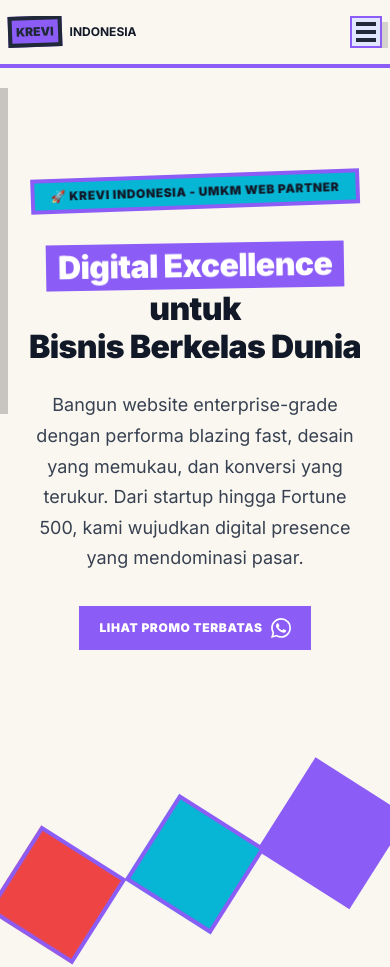
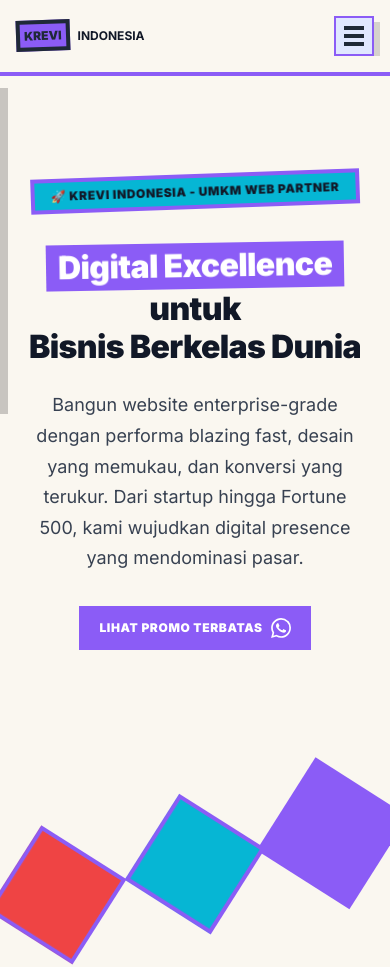
Before and after one commit to priyotriw/krevi, a plain HTML site: page index.html in a window 390 px wide. Shown: the top 967 px of the page. Drawn offline with Linux system fonts and the light colour scheme.

Commit message:
Improve mobile hamburger spacing and touch targets
- Increase nav-container padding from 8px to 16px for better spacing
- Add 4px margin-left to hamburger for distance from screen edge
- Increase hamburger padding from 4px to 8px for better touch targets
- Optimize mobile navbar spacing for professional appearance
- Maintain perfect fit for all mobile screen sizes
- Enhance user experience with comfortable touch interactions
- Ensure WCAG compliance with proper touch target sizes
- Improve visual hierarchy and balance in mobile navigation
- Preserve cross-device compatibility and performance
- Provide breathing room for better mobile usability

```diff
--- a/index.html
+++ b/index.html
@@ -92,7 +92,7 @@
                 <div class="about-visual">
                     <div class="about-image">
                         <div class="image-placeholder">
-                            <div class="placeholder-box">TENTANG KAMI</div>
+                            <div class="placeholder-box">KREVI INDOENESIA</div>
                         </div>
                     </div>
                 </div>
--- a/style.css
+++ b/style.css
@@ -452,7 +452,7 @@ section {
     }
 
     .nav-container {
-        padding: 0 var(--spacing-sm) !important; /* Mobile padding */
+        padding: 0 var(--spacing-md) !important; /* Increased padding for better spacing */
         max-width: 100vw;
         overflow-x: hidden;
     }
@@ -918,9 +918,9 @@ section {
         background: var(--bg-accent);
         border: 2px solid var(--color-primary);
         box-shadow: var(--shadow-md);
-        padding: var(--spacing-xs); /* Reduced padding */
-        margin: 0; /* Remove margin */
-        flex-shrink: 0; /* Prevent shrinking */
+        padding: var(--spacing-sm); /* Increased padding for better touch */
+        margin-left: var(--spacing-xs); /* Extra space from edge */
+        flex-shrink: 0; /* Prevent hamburger from shrinking */
         min-width: auto; /* Remove min-width */
     }
 
```
